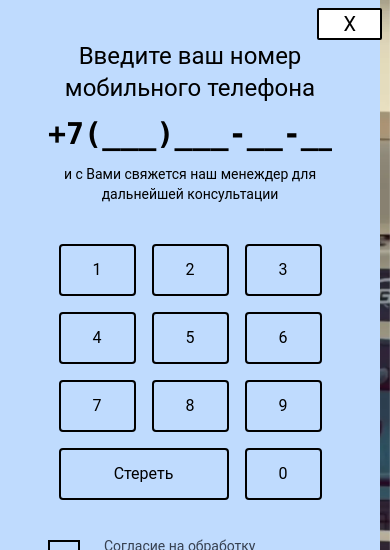
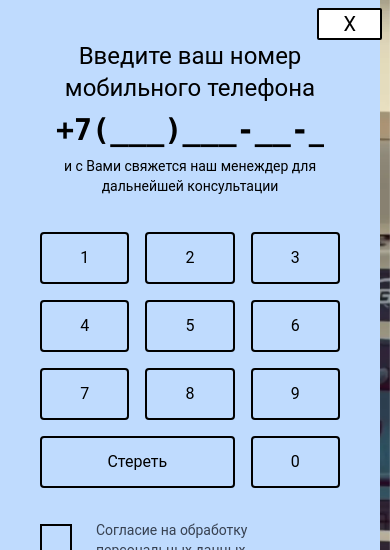
Before and after one commit to MaDKnighT404/getshoptv, a React (Vite) app: page /phone in a window 390 px wide. Shown: the top 550 px of the page. Built offline with nearby package versions, Linux system fonts and the light colour scheme.

Commit message:
refactor: phonePanel

```diff
--- a/src/components/Ui/UiButton.tsx
+++ b/src/components/Ui/UiButton.tsx
@@ -15,7 +15,7 @@ export function UiButton({ className, variant, ...props }: UiButtonProps) {
         "flex cursor-pointer items-center justify-center rounded",
         {
           primary:
-            "border border-gray-700 active:pt-[7px] disabled:cursor-not-allowed disabled:select-none disabled:bg-transparent disabled:text-gray-700 disabled:active:py-2",
+            "border border-gray-700 bg-black text-white active:pt-[7px] disabled:cursor-not-allowed disabled:select-none disabled:bg-transparent disabled:text-gray-700 disabled:active:py-2",
           secondary:
             "border-2 border-black bg-transparent text-black active:border-b disabled:opacity-50",
           cancel:
--- a/src/features/PhonePanel/PhonePanel.tsx
+++ b/src/features/PhonePanel/PhonePanel.tsx
@@ -16,7 +16,13 @@ const PhonePanel = ({
   const id = useId();
   const navigate = useNavigate();
 
-  const handleButtonClick = async () => {
+  const handleSubmit = async (e: React.FormEvent) => {
+    e.preventDefault();
+
+    if (!isFormValid(phoneValue, isChecked)) {
+      return;
+    }
+
     const isValid = await validateNumber(phoneValue);
     if (isValid) {
       navigate("/final");
@@ -30,7 +36,11 @@ const PhonePanel = ({
   };
 
   return (
-    <div className="fixed left-0 top-0 z-10 flex h-full w-[380px] flex-col items-center gap-3 bg-blue-200 px-12 py-10 text-center">
+    <div className="fixed left-0 top-0 z-10 h-full w-[380px] bg-blue-200  py-10 ">
+      <form
+        className="flex flex-col items-center gap-2 px-10 text-center"
+        onSubmit={handleSubmit}
+      >
         <h2 className="text-2xl">Введите ваш номер мобильного телефона</h2>
 
         <InputMask
@@ -38,7 +48,7 @@ const PhonePanel = ({
           placeholder="+7(___)___-__-__"
           value={phoneValue}
           onChange={(e) => setPhoneValue(e.target.value)}
-        className="w-full bg-transparent font-mono text-3xl font-bold placeholder-black outline-none"
+          className="w-full bg-transparent px-4 font-mono text-3xl font-bold placeholder-black outline-none"
         />
 
         <p className="text-sm">
@@ -78,11 +88,13 @@ const PhonePanel = ({
         <UiButton
           variant="primary"
           disabled={!isFormValid(phoneValue, isChecked)}
-        className="mt-2 w-full text-gray-700 py-2"
-        onClick={handleButtonClick}
+          className="mt-2 w-full py-2 text-gray-700"
+          type="submit"
+          onSubmit={handleSubmit}
         >
           ПОДТВЕРДИТЬ НОМЕР
         </UiButton>
+      </form>
     </div>
   );
 };
--- a/src/features/PhonePanel/components/NumberBlock/NumberBlock.tsx
+++ b/src/features/PhonePanel/components/NumberBlock/NumberBlock.tsx
@@ -21,28 +21,31 @@ const NumberBlock = ({
   };
 
   return (
-    <div className="grid grid-cols-3 gap-4 py-7">
+    <div className="grid w-full grid-cols-3 gap-4 py-7">
       {["1", "2", "3", "4", "5", "6", "7", "8", "9"].map((number) => (
         <UiButton
           variant="secondary"
           key={number}
-          className="px-8 py-3"
+          className="px-6 py-3"
           onClick={() => handleNumberClick(number)}
+          type="button"
         >
           {number}
         </UiButton>
       ))}
       <UiButton
         variant="secondary"
-        className="col-span-2 px-8 py-3"
+        className="col-span-2 px-6 py-3"
         onClick={handleDeleteClick}
+        type="button"
       >
         Стереть
       </UiButton>
       <UiButton
         variant="secondary"
-        className="px-8 py-3"
+        className="px-6 py-3"
         onClick={() => handleNumberClick("0")}
+        type="button"
       >
         0
       </UiButton>
```
Lines whose indentation alone changed are shown as unchanged.
